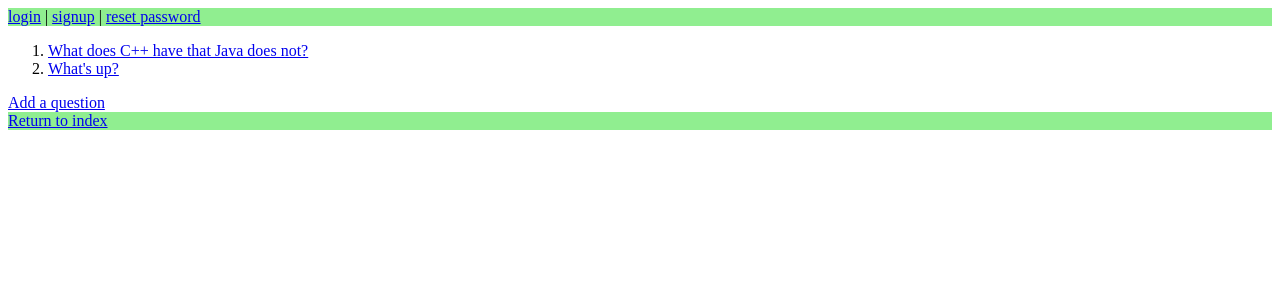
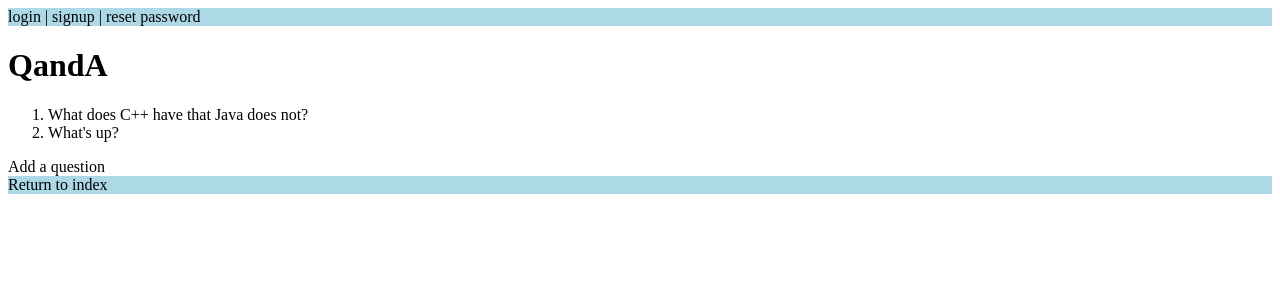
Before and after one commit to sccheah/QandA, a Django app: page /posts/ in a window 1280 px wide. Shown: the top 300 px of the page. Run offline with Django 3.2, Linux system fonts and the light colour scheme; data comes from the database, SQL or seed files in the repository.

Commit message:
add title to base page and change link colors

```diff
--- a/static/QandA/base.css
+++ b/static/QandA/base.css
@@ -1,7 +1,23 @@
 header {
-	background-color: lightgreen;
+	background-color: lightblue;
 }
 
 footer {
-	background-color: lightgreen;
+	background-color: lightblue;
 }
+
+.project-title {
+	color: darkgreen;
+}
+
+a {
+	text-decoration: none;
+}
+
+a:link {
+	color: black;
+}
+
+a:visited {
+	color: darkblue;
+}
--- a/templates/base.html
+++ b/templates/base.html
@@ -19,6 +19,7 @@
 				<a href="{% url 'password_reset' %}"> reset password</a>
 			{% endif %}
 		</header>
+		<h1 class="project-title"><a href="{% url 'posts:index' %}">QandA</a></h1>
 		{% block content %}
 		{% endblock %}
 		<footer>
```
